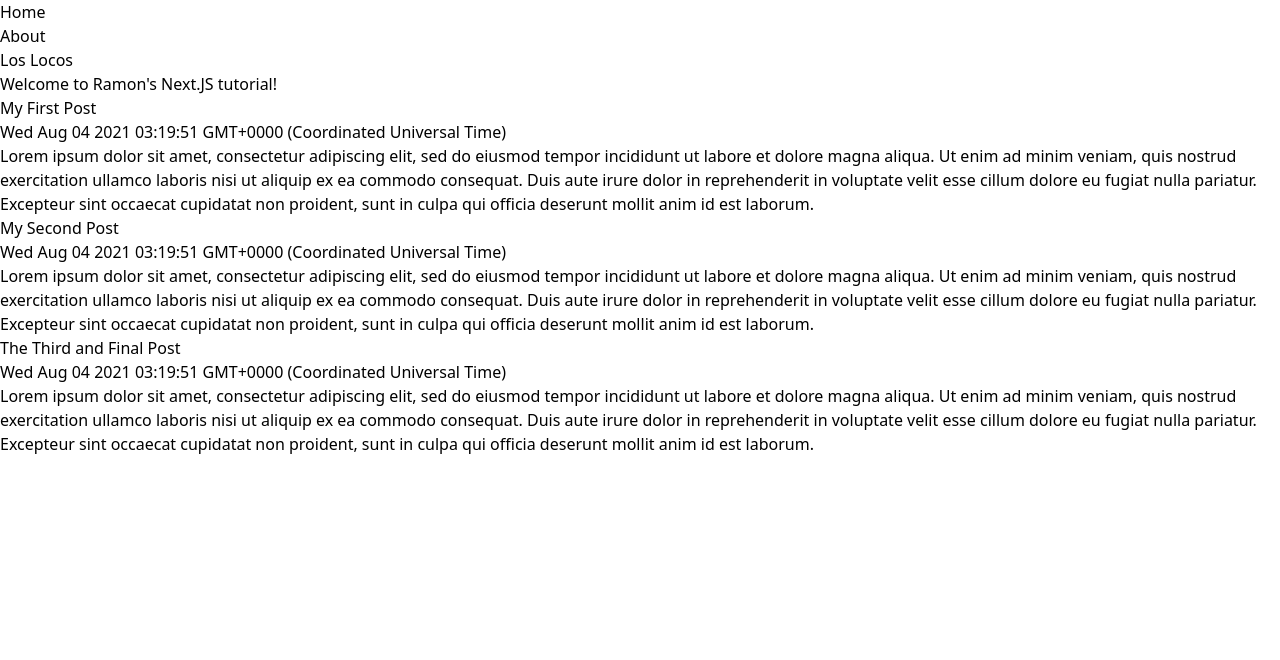
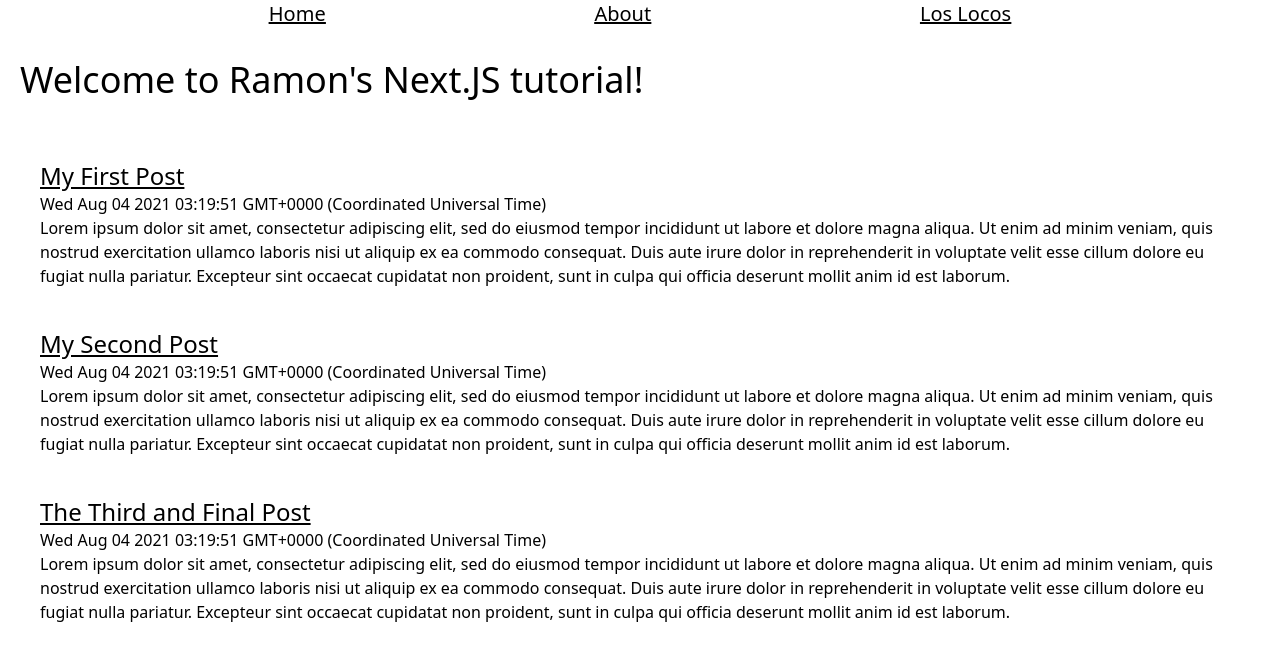
Before and after one commit to Ramong06/next-blog, a Next.js app: page / in a window 1280 px wide. Shown: the top 660 px of the page. Built offline with nearby package versions, Linux system fonts and the light colour scheme.

Commit message:
added minor styles

```diff
--- a/pages/_app.js
+++ b/pages/_app.js
@@ -2,16 +2,17 @@ import Link from 'next/link';
 import '../styles/globals.css';
 
 function MyApp({ Component, pageProps }) {
-  return <div>
+  return (
+  <div className='mx-auto'>
     <nav>
-      <ul>
-        <li><Link href="/"><a>Home</a></Link></li>
-        <li><Link href="/about"><a>About</a></Link></li>
-        <li><a target="_blank" href="https://www.youtube.com/watch?v=Yq2sfbANtak"  rel="noopener noreferrer">Los Locos</a></li>
+      <ul className='flex'>
+        <li className='underline mx-auto text-xl cursor-pointer'><Link href="/"><a>Home</a></Link></li>
+        <li className='underline cursor-pointermx-auto text-xl cursor-pointer'><Link href="/about"><a>About</a></Link></li>
+        <li className='underline mx-auto text-xl cursor-pointer'><a target="_blank" href="https://www.youtube.com/watch?v=Yq2sfbANtak"  rel="noopener noreferrer">Los Locos</a></li>
       </ul>
     </nav>
     <Component {...pageProps} />
   </div>
-}
+  )};
 
 export default MyApp;
--- a/pages/index.js
+++ b/pages/index.js
@@ -13,14 +13,14 @@ export default function Home() {
       </Head>
 
       <main className="">
-        <h1 className="">Welcome to Ramon's Next.JS tutorial!</h1>
+        <h1 className="p-5 mt-3 text-4xl">Welcome to Ramon's Next.JS tutorial!</h1>
       </main>
-      <div>
+      <div className="p-5">
         {blogPosts.map((item) => (
-          <div key={item.slug}>
+          <div key={item.slug} className="p-5">
             <div>
               <Link href={`/blog/${item.slug}`}>
-                <a>{item.title}</a>
+                <a className="underline text-2xl">{item.title}</a>
               </Link>
               </div>
             <div>{item.date.toString()}</div>
--- a/tailwind.config.js
+++ b/tailwind.config.js
@@ -6,6 +6,7 @@ module.exports = {
   },
   variants: {
     extend: {},
+    appearance: ['hover', 'focus'],
   },
   plugins: [],
 }
```
